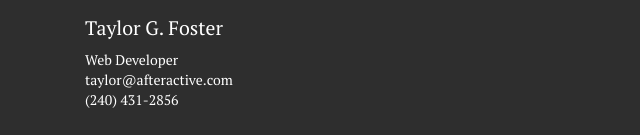
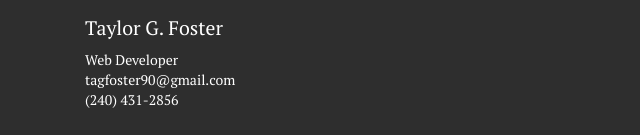
Before and after one commit to TaylorFoster90/TaylorFoster90.github.io, a website: page index.html in a window 1280 px wide. Shown: the part 2923-3058 px from the top of the page, 0-640 px from the left. Drawn offline with nearby package versions, Linux system fonts and the light colour scheme; files that its build step writes are made by us from their sources.

Commit message:
email change

```diff
--- a/index.html
+++ b/index.html
@@ -239,7 +239,7 @@
           <div class="contact-info col-xs-12 col-sm-6">
             <h5>Taylor G. Foster</h5>
             <span>Web Developer</span>
-            <span><a href="mailto:taylor@afteractive.com">taylor@afteractive.com</a></span>
+            <span><a href="mailto:tagfoster90@gmail.com">tagfoster90@gmail.com</a></span>
             <span><a href="tel:12404312856">(240) 431-2856</a></span>
           </div>
         </div>
```
